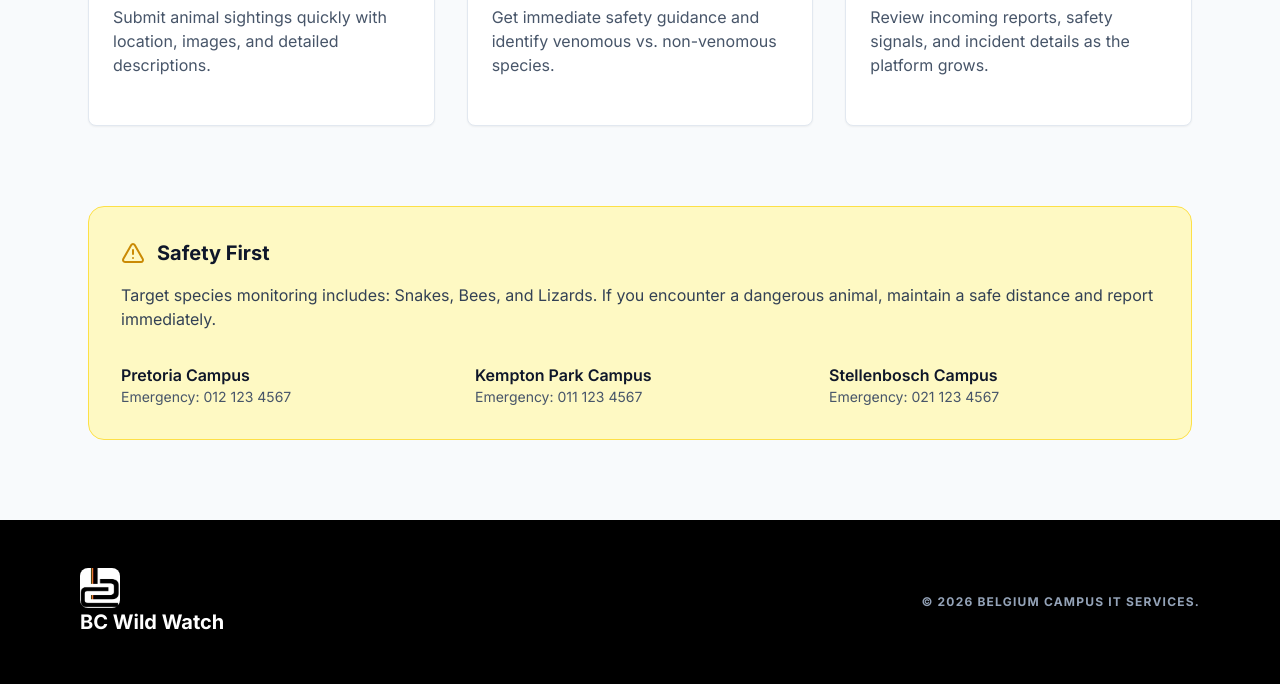
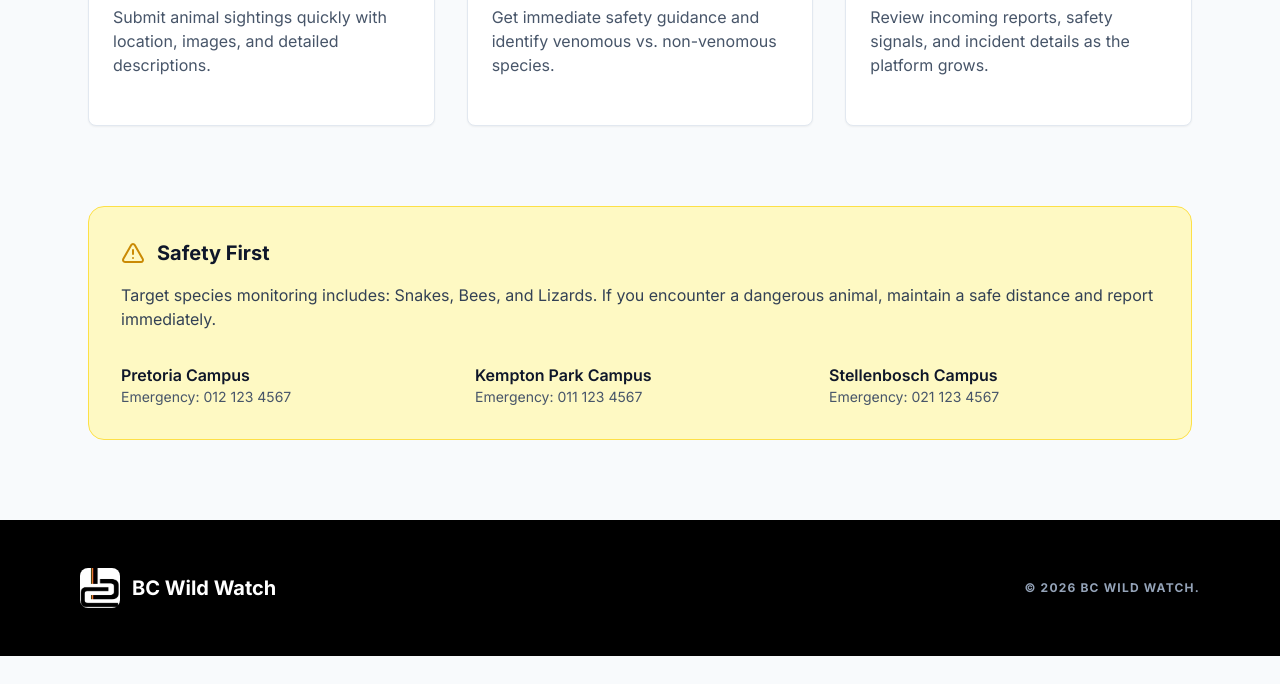
Before and after one commit to pmokadi/BC-WildWatch, a website: page public/index.html in a window 1280 px wide. Shown: the part 1157-1841 px from the top of the page. After the commit the page ends 1813 px from the top, so only its background shows below. Drawn offline with nearby package versions, Linux system fonts and the light colour scheme.

Commit message:
Revise footer layout and content in index.html

```diff
--- a/public/index.html
+++ b/public/index.html
@@ -103,7 +103,15 @@
     </section>
   </main>
 
-  <footer class="bg-black text-slate-400 py-12 px-6 lg:px-20"><div class="max-w-6xl mx-auto flex justify-between items-center gap-6 flex-col md:flex-row"><span class="text-white font-bold text-xl"><img src="media/images/logo.jpg" class="h-10 w-10 rounded-lg" alt="Logo">BC Wild Watch</span><p class="text-xs font-bold uppercase tracking-widest">© 2026 Belgium Campus IT Services.</p></div></footer>
+   <footer class="bg-black text-slate-400 py-12 px-1 lg:px-20">
+    <div class="max-w-6xl mx-auto flex justify-between items-center gap-4 flex-col md:flex-row">
+      <div class="flex items-center gap-3">
+        <img src="media/images/logo.jpg" class="h-10 w-10 rounded-lg" alt="BC Wild Watch logo">
+        <span class="text-white font-bold text-xl">BC Wild Watch</span>
+      </div>
+      <p class="text-xs font-bold uppercase tracking-widest">© 2026 BC Wild Watch.</p>
+    </div>
+  </footer>
   <script src="assets/js/app.js"></script>
 </body>
 </html>
```
